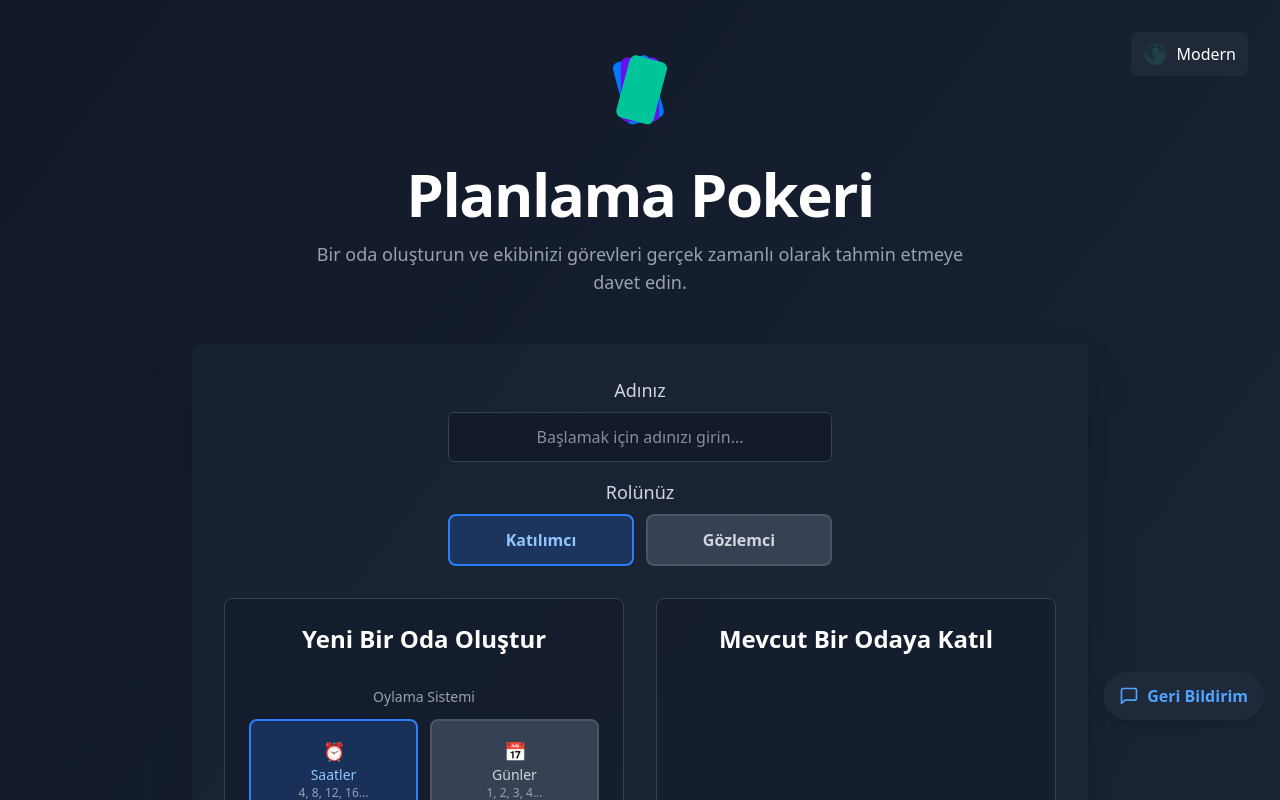
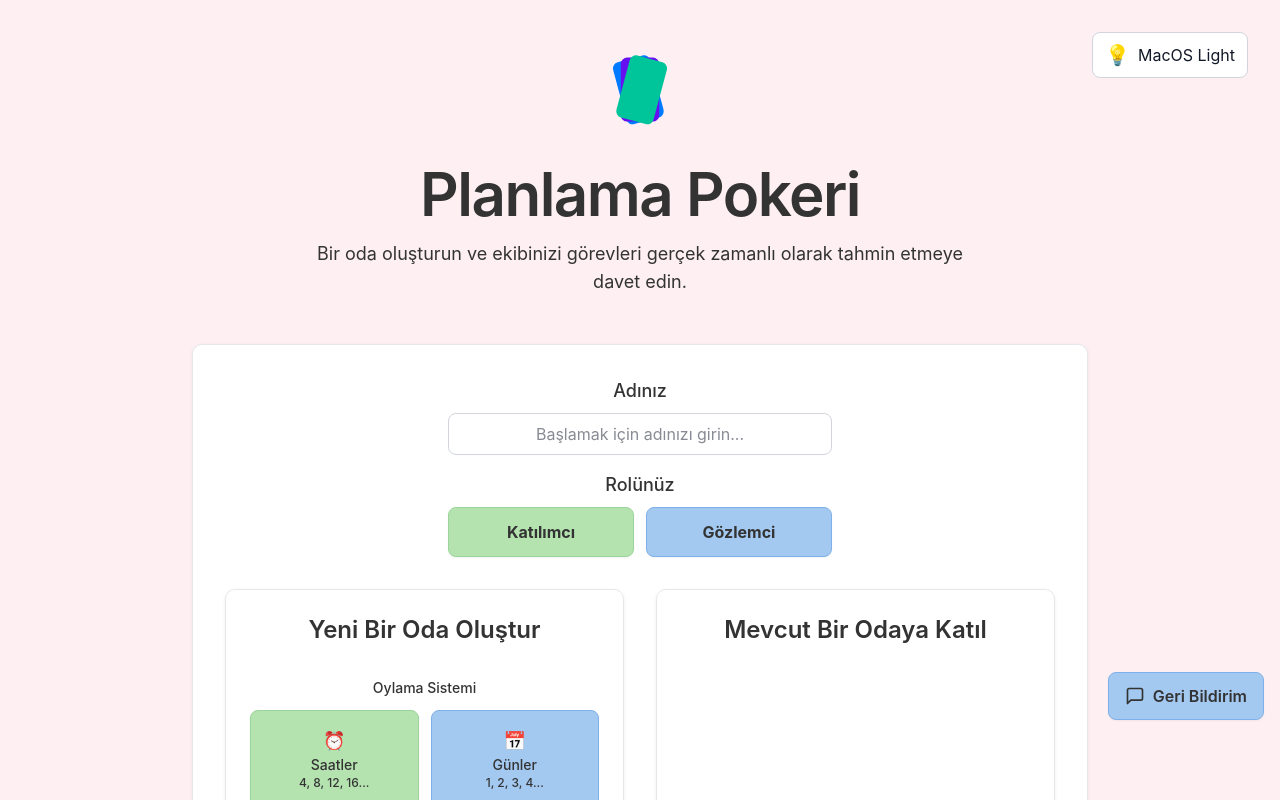
Before and after one commit to ali-gunes/planning-poker, a Next.js app: page / in a window 1280 px wide. Shown: the top 800 px of the page. Built offline with nearby package versions, Linux system fonts and the light colour scheme.

Commit message:
Implement background color

```diff
--- a/src/contexts/ThemeContext.tsx
+++ b/src/contexts/ThemeContext.tsx
@@ -15,9 +15,9 @@ interface ThemeContextType {
   setVolume: (volume: number) => void;
 }
 
-// Create context with default values
+// Create context with default values (macOS is new default)
 const ThemeContext = createContext<ThemeContextType>({
-  theme: 'default',
+  theme: 'macos',
   setTheme: () => {},
   audioEnabled: false,
   toggleAudio: () => {},
@@ -31,10 +31,13 @@ export const useTheme = () => useContext(ThemeContext);
 // Theme provider component
 export const ThemeProvider = ({ children }: { children: ReactNode }) => {
   // Initialize theme from localStorage if available, otherwise use default
-  const [theme, setThemeState] = useState<ThemeType>('default');
+  const [theme, setThemeState] = useState<ThemeType>('macos');
   const [audioEnabled, setAudioEnabled] = useState(false); // Always start with audio disabled
   const [volume, setVolumeState] = useState(0.3); // Default volume
   const [isInitialized, setIsInitialized] = useState(false);
+
+  const pastelPool = ['#E3F2FD','#F0FFF0','#F5F3FF','#FFF1E6','#F5FFFA','#FFF5F7','#FAFAFA','#FFF5EE','#F0F8FF','#FDEFF2','#FDFDFC'];
+  const randomPastel = () => pastelPool[Math.floor(Math.random()*pastelPool.length)];
 
   // Load theme and audio settings from localStorage on initial render
   useEffect(() => {
@@ -67,9 +70,14 @@ export const ThemeProvider = ({ children }: { children: ReactNode }) => {
           } else if (savedTheme === 'macos') {
             document.body.classList.add('theme-macos');
             document.documentElement.style.removeProperty('--theme-background');
+            document.documentElement.style.setProperty('--macos-bg', randomPastel());
           } else {
             document.documentElement.style.removeProperty('--theme-background');
           }
+        } else {
+          // No saved theme – apply macOS default
+          document.body.classList.add('theme-macos');
+          document.documentElement.style.setProperty('--macos-bg', randomPastel());
         }
 
         // Load saved volume
@@ -137,6 +145,7 @@ export const ThemeProvider = ({ children }: { children: ReactNode }) => {
     } else if (newTheme === 'macos') {
       document.body.classList.add('theme-macos');
       document.documentElement.style.removeProperty('--theme-background');
+      document.documentElement.style.setProperty('--macos-bg', randomPastel());
     } else {
       //console.log('Removing theme classes from body');
       document.documentElement.style.removeProperty('--theme-background');
--- a/src/styles/themes.css
+++ b/src/styles/themes.css
@@ -1933,12 +1933,12 @@
 
 /* Body & background */
 .theme-macos body {
-  background-color: #F8F6F1 !important; /* Warm off-white */
+  background-color: var(--macos-bg, #F8F6F1) !important;
   color: #333333 !important; /* Dark gray */
 }
 
 .theme-macos div.bg-gradient-to-br {
-  background: #F8F6F1 !important;
+  background: var(--macos-bg, #F8F6F1) !important;
 }
 
 /* Main containers */
@@ -2295,3 +2295,27 @@
 .theme-macos button:not(.theme-selector-btn):not(.theme-selector-option):not([class*="border-blue-500"]):hover {
   background-color: #A4D8A5 !important;
 }
+
+/* --- CONFIDENCE AUCTION: TUNE YELLOW/AMBER TEXT FOR READABILITY IN LIGHT THEME --- */
+.theme-macos .text-yellow-300,
+.theme-macos .text-yellow-400,
+.theme-macos .text-yellow-500,
+.theme-macos .text-yellow-200,
+.theme-macos .text-amber-400,
+.theme-macos .text-amber-500 {
+  color: #b08800 !important; /* muted ochre for legibility */
+}
+
+/* --- PARTICIPANT ROW STYLE IN MACOS LIGHT --- */
+.theme-macos .bg-gray-800\/50,
+.theme-macos .bg-gray-900\/50 {
+  background-color: rgba(255,255,255,0.95) !important;
+}
+
+.theme-macos .border-blue-500\/50 {
+  border-color: #e5e7eb !important;
+}
+
+.theme-macos .ring-blue-500\/60 {
+  box-shadow: 0 0 0 2px rgba(180,227,176,0.6) !important;
+}
```
